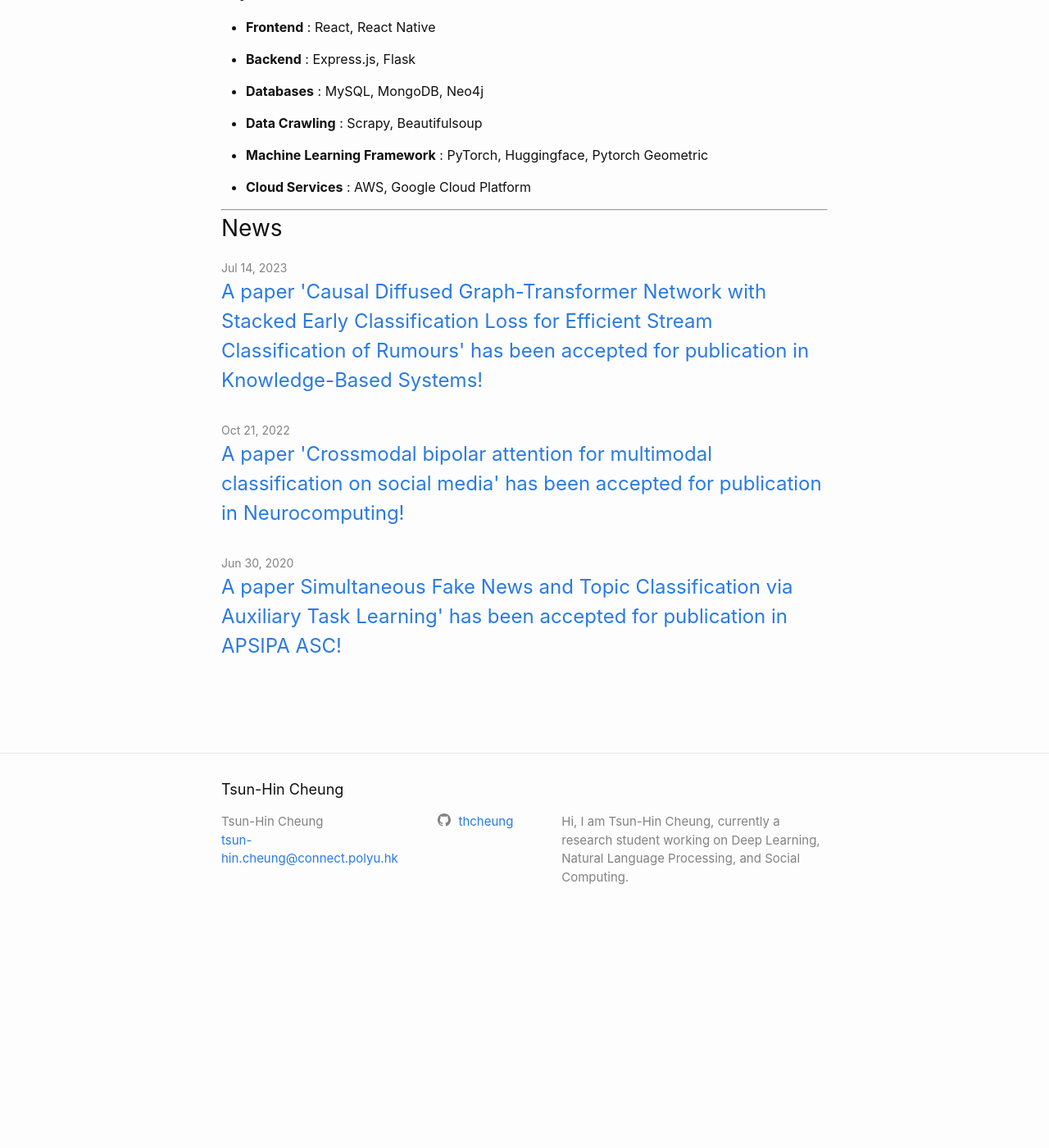
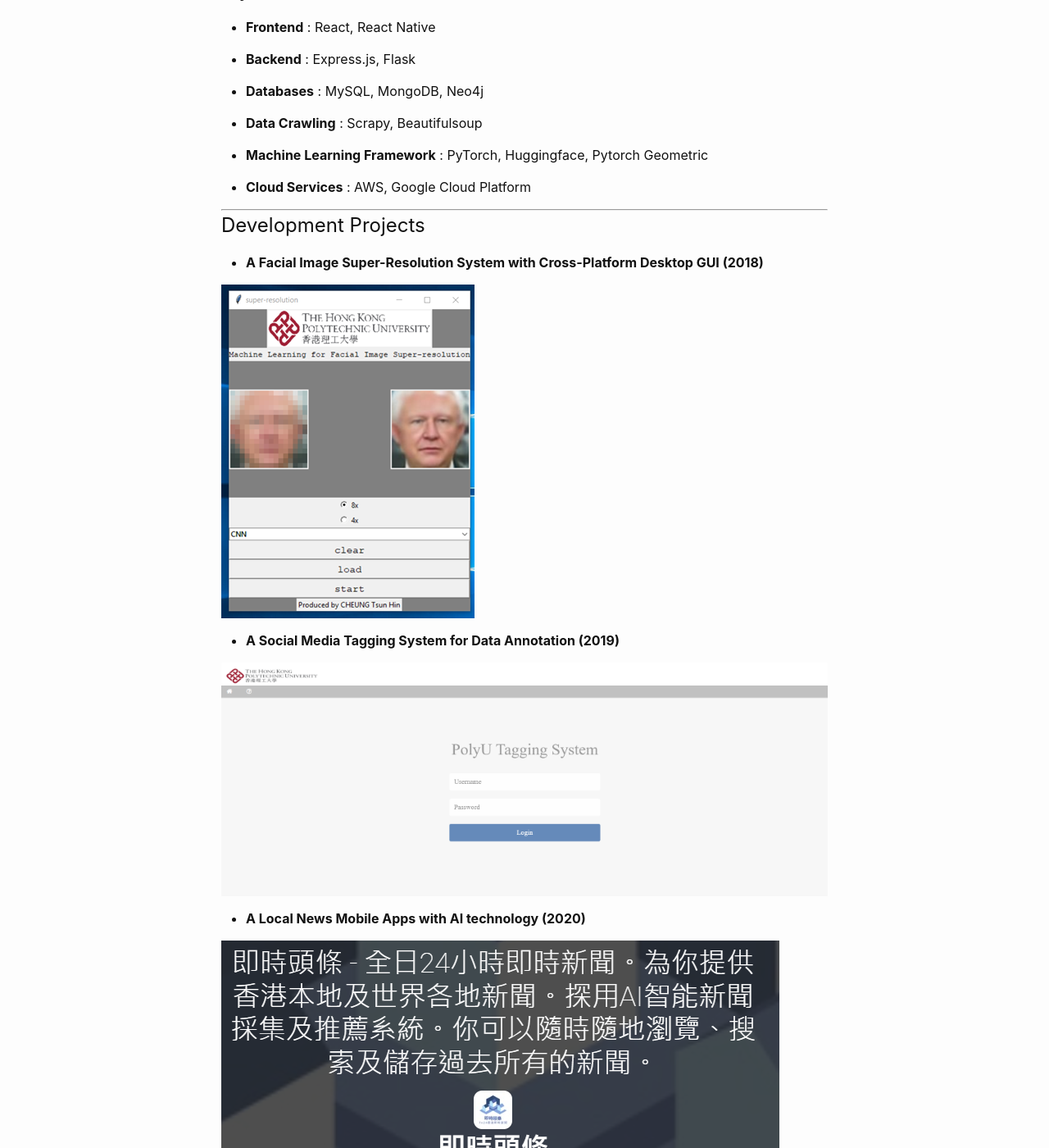
Before and after one commit to thcheung/thcheung.github.io, a Jekyll site: the page built from index.markdown, in a window 1280 px wide and 1400 px high, scrolled down 259 px. Shown: the whole window at 82% size. Built offline with Jekyll 4.4.1, drawn with Linux system fonts in a browser that asks for light colours; before the commit the page ends 1348 px from its top, so only the background shows below that.

Commit message:
add dev projects

```diff
--- a/_posts/2023-07-14-cdgtn.markdown
+++ b/_posts/2023-07-14-cdgtn.markdown
@@ -5,3 +5,5 @@ date:   2023-07-14 12:21:23 +0800
 ---
 
 A paper 'Causal Diffused Graph-Transformer Network with Stacked Early Classification Loss for Efficient Stream Classification of Rumours' has been accepted for publications in Knowledge-Based Systems!
+
+[https://thcheung.github.io/cdgtn](https://thcheung.github.io/cdgtn)
--- a/index.markdown
+++ b/index.markdown
@@ -25,7 +25,7 @@ Hi, I am **Tsun-Hin Cheung**👋. I am currently a PhD student from The Hong Kon
 
 ------
 
-<!-- ## Development Projects
+## Development Projects
 
 - **A Facial Image Super-Resolution System with Cross-Platform Desktop GUI (2018)**
 
@@ -40,5 +40,3 @@ Hi, I am **Tsun-Hin Cheung**👋. I am currently a PhD student from The Hong Kon
 ![](assets/a1.PNG?raw=true)
 
 ------
-
- -->
```
